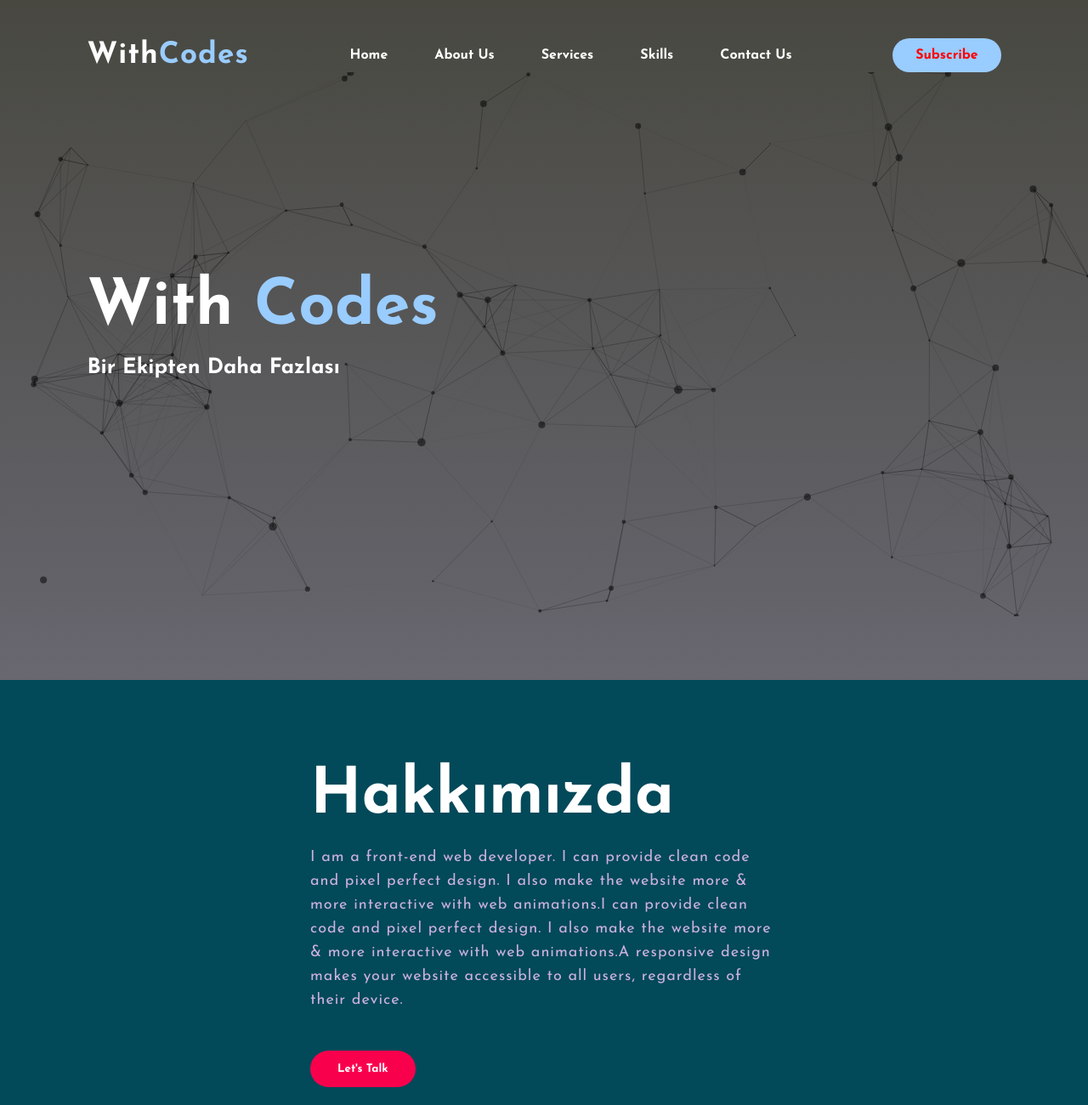
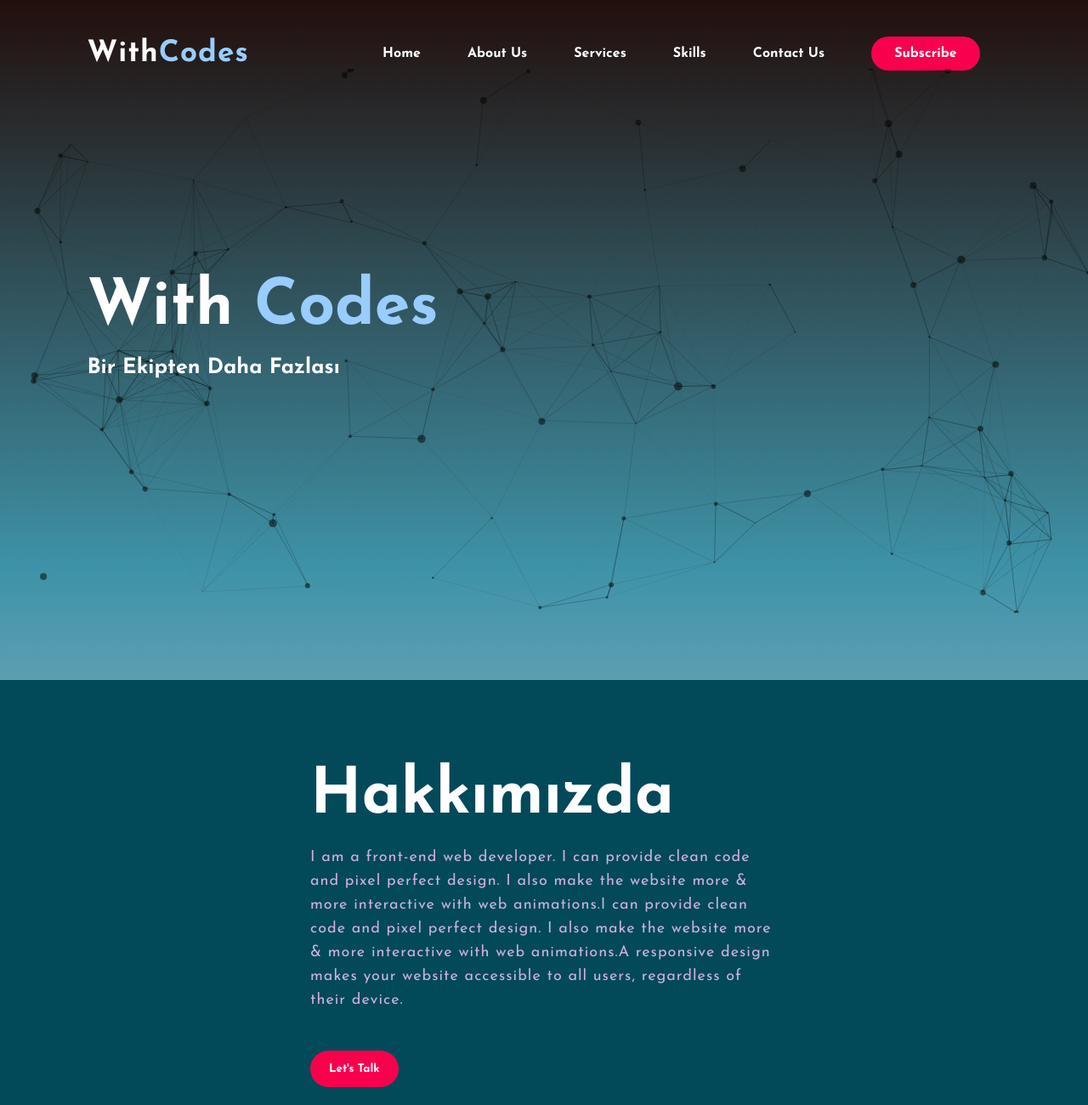
Before and after one commit to Withcodees/Withcodees-Site, a plain HTML site: page onepage/onepage/index.html in a window 1280 px wide. Shown: the top 1300 px of the page at 85% size. Drawn offline with Linux system fonts and the light colour scheme.

Commit message:
Renkler ve boyutlar düzenlendi

```diff
--- a/onepage/onepage/css/style.css
+++ b/onepage/onepage/css/style.css
@@ -6,10 +6,9 @@
 }
 
 body {
-	margin: 0;
 	width: 100%;
 	height: 100vh;
-	background-image: linear-gradient(0, #fff8ff 0, #ffdfff 16.67%, #e4c1f7 33.33%, #b1a0c5 50%, #857f93 66.67%, #626167 83.33%, #484841 100%);
+	background-image: linear-gradient(0, #fff8ff 0, #ffdfff 16.67%, #e4c1f7 33.33%, #d3ceda 50%, #d6d1e2 66.67%, #3e92a7 83.33%, #220f0c 100%);
 	background-size: 500% 500%;
 
 }
@@ -26,8 +25,6 @@ body {
 	height: 100vh;
 	width: 100%;
 
-
-
 }
 
 nav {
@@ -37,9 +34,10 @@ nav {
 	padding-top: 45px;
 	padding-left: 8%;
 	padding-right: 8%;
+
 }
 
-.logo {
+.logo h2{
 	color: white;
 	font-size: 35px;
 	letter-spacing: 1px;
@@ -69,18 +67,23 @@ nav ul li a:hover {
 }
 
 .btn {
-	background-color: #99CCFF;
-	color: red;
+	background-color: #f9004d;
+	color:#ffffff;
 	text-decoration: none;
 	border: 2px solid transparent;
 	font-weight: bold;
 	padding: 10px 25px;
 	border-radius: 30px;
 	transition: transform .4s;
+	font-size: medium;
 }
 
 .btn:hover {
-	transform: scale(1.2);
+	/* transform: scale(1.2); */
+	background-color: transparent;
+	border: 2px solid #f9004d;
+	cursor: pointer;
+	color:white
 }
 
 .content {
@@ -153,8 +156,8 @@ h4 {
 }
 
 .main {
-	width: 1130px;
-	max-width: 95%;
+	width: 100%;
+	max-width: 100%;
 	margin: 0 auto;
 	display: flex;
 	align-items: center;
@@ -190,7 +193,7 @@ button {
 	text-decoration: none;
 	border: 2px solid transparent;
 	font-weight: bold;
-	padding: 13px 30px;
+	padding: 13px 20px;
 	border-radius: 30px;
 	transition: .4s;
 }
@@ -210,7 +213,7 @@ button:hover {
 .title h2 {
 	color: white;
 	font-size: 75px;
-	width: 1130px;
+	width:100%;
 	margin: 30px auto;
 	text-align: center;
 }
@@ -358,7 +361,7 @@ footer p:nth-child(2) {
 
 .end {
 	position: absolute;
-	color: #f9004d;
+	color: white;
 	bottom: 35px;
 	font-size: 14px;
 }
--- a/onepage/onepage/index.html
+++ b/onepage/onepage/index.html
@@ -1,30 +1,38 @@
 <!DOCTYPE html>
 <html>
+
 <head>
 	<title>WithCodes | Proje Ekibi</title>
 	<link rel="stylesheet" type="text/css" href="css/style.css">
 
 	<link rel="preconnect" href="https://fonts.gstatic.com">
-  <link href="https://fonts.googleapis.com/css2?family=Josefin+Sans:ital,wght@0,100;0,200;0,300;0,400;0,500;0,600;0,700;1,100;1,200;1,300;1,400;1,500;1,600;1,700&display=swap" rel="stylesheet">
+	<link
+		href="https://fonts.googleapis.com/css2?family=Josefin+Sans:ital,wght@0,100;0,200;0,300;0,400;0,500;0,600;0,700;1,100;1,200;1,300;1,400;1,500;1,600;1,700&display=swap"
+		rel="stylesheet">
 
-  <link rel="stylesheet" href="https://cdnjs.cloudflare.com/ajax/libs/font-awesome/5.15.3/css/all.min.css" integrity="sha512-iBBXm8fW90+nuLcSKlbmrPcLa0OT92xO1BIsZ+ywDWZCvqsWgccV3gFoRBv0z+8dLJgyAHIhR35VZc2oM/gI1w==" crossorigin="anonymous" referrerpolicy="no-referrer" />
+	<link rel="stylesheet" href="https://cdnjs.cloudflare.com/ajax/libs/font-awesome/5.15.3/css/all.min.css"
+		integrity="sha512-iBBXm8fW90+nuLcSKlbmrPcLa0OT92xO1BIsZ+ywDWZCvqsWgccV3gFoRBv0z+8dLJgyAHIhR35VZc2oM/gI1w=="
+		crossorigin="anonymous" referrerpolicy="no-referrer" />
 
 </head>
+
 <body>
 	<!----hero Section start---->
 
 	<div class="hero" id="main">
 		<div id="particles-js">
 			<nav>
-			<h2 class="logo">With<span>Codes</span></h2>
+				<div class="logo">
+					<h2>With<span>Codes</span></h2>
+				</div>
 				<ul>
 					<li><a href="#main">Home</a></li>
 					<li><a href="#aboutus">About Us</a></li>
 					<li><a href="#service">Services</a></li>
 					<li><a href="#">Skills</a></li>
 					<li><a href="#">Contact Us</a></li>
+					<li><a href="#" class="btn">Subscribe</a></li>
 				</ul>
-			<a href="#" class="btn">Subscribe</a>
 			</nav>
 		</div>
 
@@ -35,16 +43,17 @@
 		<h3>Bir Ekipten Daha Fazlası</h3>
 
 	</div>
-
-
-
 	<!----About section start---->
 	<section class="about" id="aboutus">
 		<div class="main">
 
 			<div class="about-text">
 				<h2>Hakkımızda</h2>
-				<p>I am a front-end web developer. I can provide clean code and pixel perfect design. I also make the website more & more interactive with web animations.I can provide clean code and pixel perfect design. I also make the website more & more interactive with web animations.A responsive design makes your website accessible to all users, regardless of their device.</p>
+				<p>I am a front-end web developer. I can provide clean code and pixel perfect design. I also make
+					the
+					website more & more interactive with web animations.I can provide clean code and pixel perfect
+					design. I also make the website more & more interactive with web animations.A responsive design
+					makes your website accessible to all users, regardless of their device.</p>
 				<button type="button">Let's Talk</button>
 			</div>
 		</div>
@@ -61,7 +70,8 @@
 				<i class="fas fa-mobile"></i>
 				<h5>Mobil Geliştirme</h5>
 				<div class="pra">
-					<p>Every website should be built with two primary goals: Firstly, it needs to work across all devices. Secondly, it needs to be fast as possible.</p>
+					<p>Every website should be built with two primary goals: Firstly, it needs to work across all
+						devices. Secondly, it needs to be fast as possible.</p>
 
 					<p style="text-align: center;">
 						<a class="button" href="#">Read More</a>
@@ -73,7 +83,8 @@
 				<i class="fas fa-user"></i>
 				<h5>Web Geliştirme</h5>
 				<div class="pra">
-					<p>Every website should be built with two primary goals: Firstly, it needs to work across all devices. Secondly, it needs to be fast as possible.</p>
+					<p>Every website should be built with two primary goals: Firstly, it needs to work across all
+						devices. Secondly, it needs to be fast as possible.</p>
 
 					<p style="text-align: center;">
 						<a class="button" href="#">Read More</a>
@@ -85,7 +96,8 @@
 				<i class="fas fa-id-card"></i>
 				<h5>Masaüstü Uygulama</h5>
 				<div class="pra">
-					<p>Every website should be built with two primary goals: Firstly, it needs to work across all devices. Secondly, it needs to be fast as possible.</p>
+					<p>Every website should be built with two primary goals: Firstly, it needs to work across all
+						devices. Secondly, it needs to be fast as possible.</p>
 
 					<p style="text-align: center;">
 						<a class="button" href="#">Read More</a>
@@ -117,4 +129,5 @@
 	<script src="js/app.js"></script>
 
 </body>
+
 </html>
```
Lines whose indentation alone changed are shown as unchanged.
